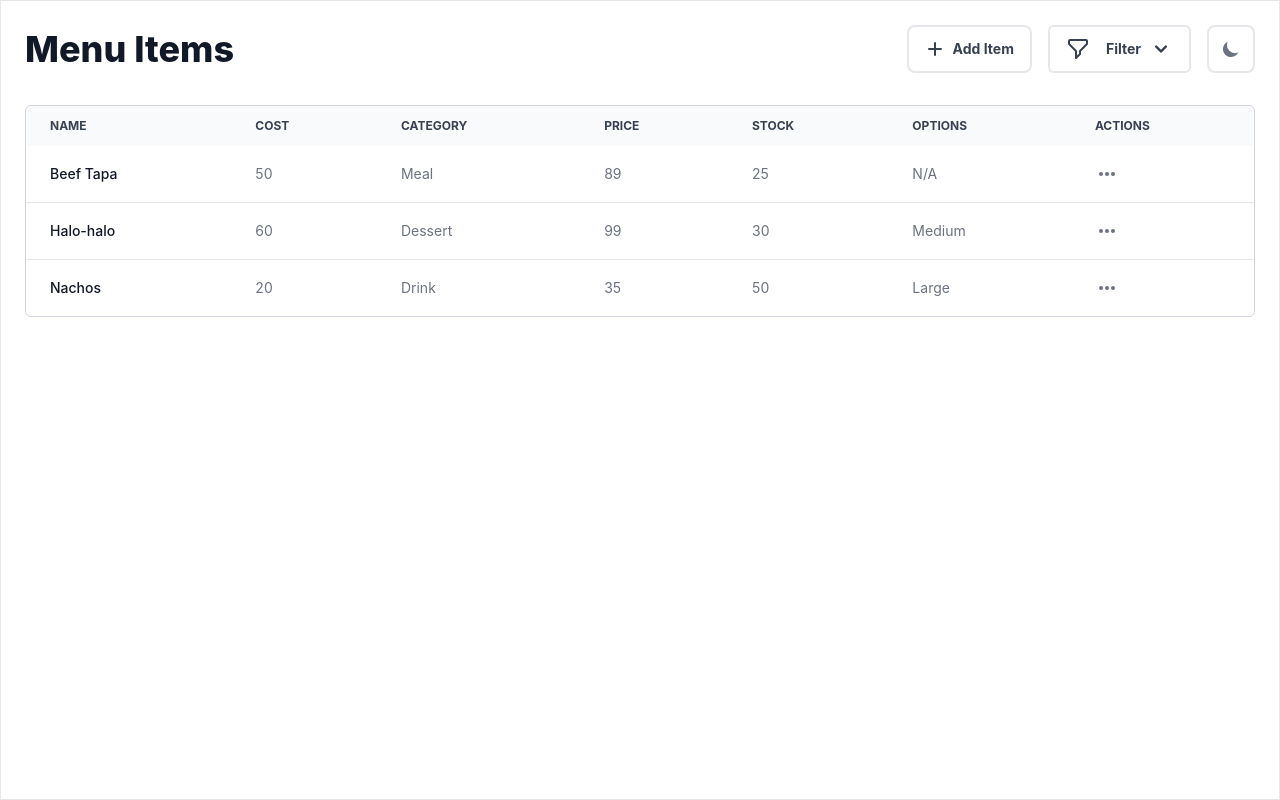
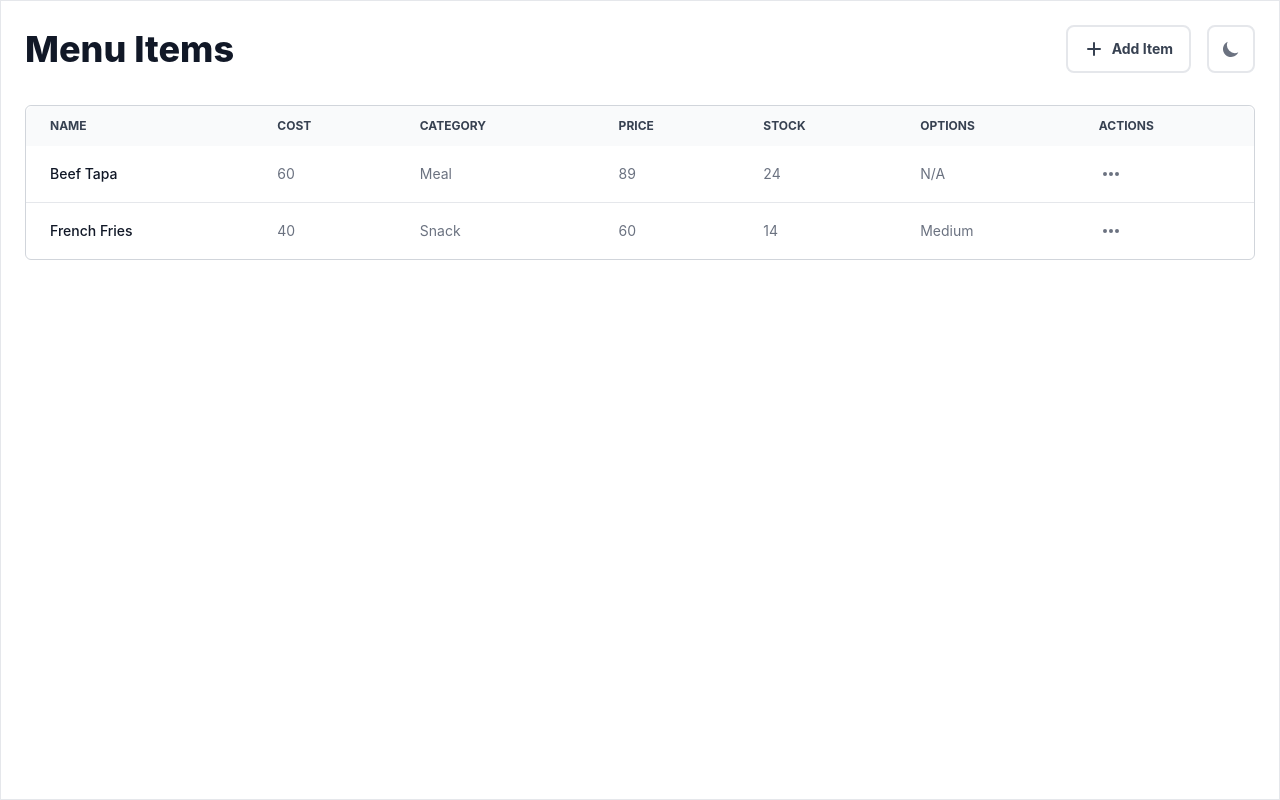
Before and after one commit to bellkimkeith/menu-items-app, a React (Create React App) app: page / in a window 1280 px wide. Built offline with nearby package versions, Linux system fonts and the light colour scheme.

Commit message:
Fix some ui bugs, code refactor
Fix dropdown bug for actions, temporary removed category filter due to issues in multiple checkbox redux state management. Focused working initial refactor on menu list for redux and database fetch.

```diff
--- a/src/App.js
+++ b/src/App.js
@@ -15,7 +15,7 @@ function App() {
           </h5>
           <div className="flex flex-row items-center space-x-4">
             <AddItemModal />
-            <CheckboxDropdown />
+            {/* <CheckboxDropdown /> */}
             <DarkThemeToggle className="hover:text-black dark:hover:text-white py-3 px-3 border-2 border-gray-200 dark:border-gray-600" />
           </div>
         </div>
--- a/src/app/store.js
+++ b/src/app/store.js
@@ -1,8 +1,10 @@
 import { configureStore } from "@reduxjs/toolkit";
 import categoriesReducer from "../features/categories/categoriesSlice";
+import itemsReducer from "../features/items/itemsSlice";
 
 export const store = configureStore({
   reducer: {
     categories: categoriesReducer,
+    items: itemsReducer,
   },
 });
--- a/src/components/menu/menu-list.js
+++ b/src/components/menu/menu-list.js
@@ -4,47 +4,51 @@ import { Table } from "flowbite-react";
 import ItemDropdown from "../ui/item-dropdown";
 
 function MenuList() {
+  const items = {
+    "-Ngmfldkvnajdkgutopw": {
+      category: "Meal",
+      cost: 60,
+      id: "-Ngmfldkvnajdkgutopw",
+      name: "beef tapa",
+      option: "N/A",
+      price: 89,
+      stock: 24,
+    },
+    "-Nqedflothgndkapblgy": {
+      category: "Snack",
+      cost: 40,
+      id: "-Nqedflothgndkapblgy",
+      name: "french fries",
+      option: "Medium",
+      price: 60,
+      stock: 14,
+    },
+  };
+
+  // console.log(...Object.values(items[0]));
+
+  const itemsValues = [...Object.values(items)];
+
   return (
     <Table.Body className="divide-y">
-      <Table.Row className="bg-white dark:border-gray-700 dark:bg-gray-800">
-        <Table.Cell className="whitespace-nowrap font-medium text-gray-900 dark:text-white">
-          Beef Tapa
-        </Table.Cell>
-        <Table.Cell>50</Table.Cell>
-        <Table.Cell>Meal</Table.Cell>
-        <Table.Cell>89</Table.Cell>
-        <Table.Cell>25</Table.Cell>
-        <Table.Cell>N/A</Table.Cell>
-        <Table.Cell>
-          <ItemDropdown />
-        </Table.Cell>
-      </Table.Row>
-      <Table.Row className="bg-white dark:border-gray-700 dark:bg-gray-800">
-        <Table.Cell className="whitespace-nowrap font-medium text-gray-900 dark:text-white">
-          Halo-halo
-        </Table.Cell>
-        <Table.Cell>60</Table.Cell>
-        <Table.Cell>Dessert</Table.Cell>
-        <Table.Cell>99</Table.Cell>
-        <Table.Cell>30</Table.Cell>
-        <Table.Cell>Medium</Table.Cell>
-        <Table.Cell>
-          <ItemDropdown />
-        </Table.Cell>
-      </Table.Row>
-      <Table.Row className="bg-white dark:border-gray-700 dark:bg-gray-800">
-        <Table.Cell className="whitespace-nowrap font-medium text-gray-900 dark:text-white">
-          Nachos
-        </Table.Cell>
-        <Table.Cell>20</Table.Cell>
-        <Table.Cell>Drink</Table.Cell>
-        <Table.Cell>35</Table.Cell>
-        <Table.Cell>50</Table.Cell>
-        <Table.Cell>Large</Table.Cell>
-        <Table.Cell>
-          <ItemDropdown />
-        </Table.Cell>
-      </Table.Row>
+      {itemsValues.map((item, index) => (
+        <Table.Row
+          key={index}
+          className="bg-white dark:border-gray-700 dark:bg-gray-800"
+        >
+          <Table.Cell className="whitespace-nowrap font-medium text-gray-900 dark:text-white capitalize">
+            {item.name}
+          </Table.Cell>
+          <Table.Cell>{item.cost}</Table.Cell>
+          <Table.Cell>{item.category}</Table.Cell>
+          <Table.Cell>{item.price}</Table.Cell>
+          <Table.Cell>{item.stock}</Table.Cell>
+          <Table.Cell>{item.option}</Table.Cell>
+          <Table.Cell>
+            <ItemDropdown />
+          </Table.Cell>
+        </Table.Row>
+      ))}
     </Table.Body>
   );
 }
--- a/src/components/ui/categories-list.js
+++ b/src/components/ui/categories-list.js
@@ -1,14 +1,13 @@
 import { Checkbox, Dropdown, Label } from "flowbite-react";
 import { useState } from "react";
-import { useDispatch } from "react-redux";
 
 function CategoriesList() {
-  // temporary data, fetch on database later
-  const categories = ["Meal", "Snack", "Dessert"];
-  const dispatch = useDispatch();
+  //get from database later
+  const categoriesMock = ["Meal", "Snack", "Dessert"];
+  const [categories, setCategories] = useState(categoriesMock);
 
-  function handleCheckboxOnChange(category, isChecked) {
-    console.log(category, isChecked);
+  function handleCheckboxOnChange(category, isChecked, index) {
+    console.log(category, isChecked, index);
   }
 
   const DropdownItemList = () =>
@@ -21,7 +20,7 @@ function CategoriesList() {
             color="gray"
             value={category}
             onChange={(e) =>
-              handleCheckboxOnChange(e.target.value, e.target.checked)
+              handleCheckboxOnChange(e.target.value, e.target.checked, index)
             }
           />
           <Label htmlFor={category}>{category}</Label>
--- a/src/components/ui/item-dropdown.js
+++ b/src/components/ui/item-dropdown.js
@@ -7,7 +7,7 @@ function ItemDropdown() {
   return (
     <Dropdown
       label=""
-      placement="bottom"
+      placement="auto"
       dismissOnClick={true}
       renderTrigger={() => (
         <svg
--- a/src/features/categories/categoriesSlice.js
+++ b/src/features/categories/categoriesSlice.js
@@ -1,23 +1,17 @@
 import { createSlice } from "@reduxjs/toolkit";
 
 const initialState = {
-  checkedCategories: [],
+  value: [],
+  checkedCategoryState: [],
 };
 
 export const categoriesSlice = createSlice({
   name: "categories",
   initialState,
-  reducers: {
-    addCategories: (state, action) => {
-      console.log(action.payload);
-    },
-    deleteCategories: (state, action) => {
-      console.log(action.payload);
-    },
-  },
+  reducers: {},
 });
 
 // Action creators are generated for each case reducer function
-export const { addCategories, deleteCategories } = categoriesSlice.actions;
+export const {} = categoriesSlice.actions;
 
 export default categoriesSlice.reducer;
--- /dev/null
+++ b/src/features/items/itemsSlice.js
@@ -0,0 +1,16 @@
+import { createSlice } from "@reduxjs/toolkit";
+
+const initialState = {
+  value: {},
+};
+
+export const itemsSlice = createSlice({
+  name: "menuItems",
+  initialState,
+  reducers: {},
+});
+
+// Action creators are generated for each case reducer function
+export const {} = itemsSlice.actions;
+
+export default itemsSlice.reducer;
```
Also changed, not shown: src/components/ui/checkbox-dropdown.js (+0 -19 lines).
